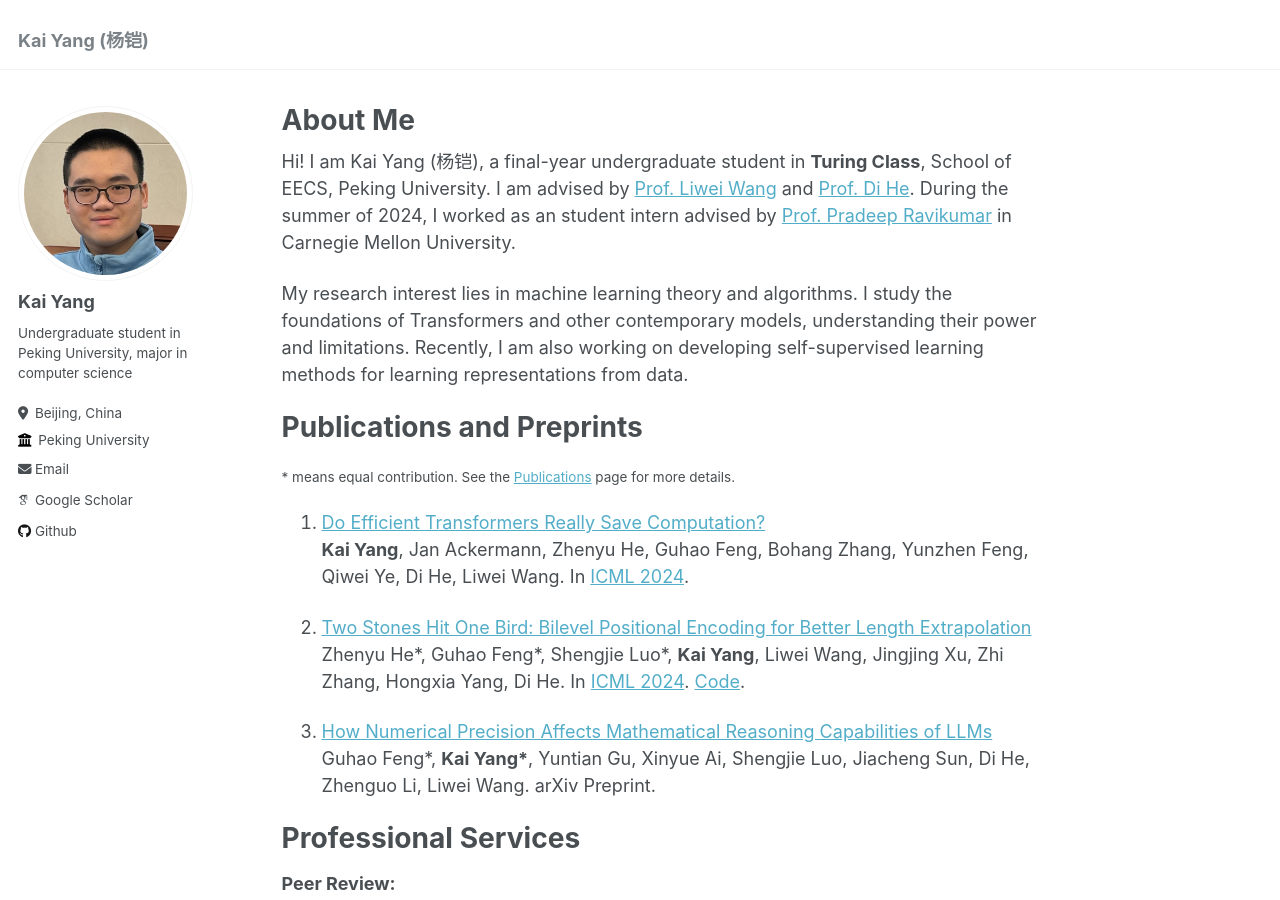
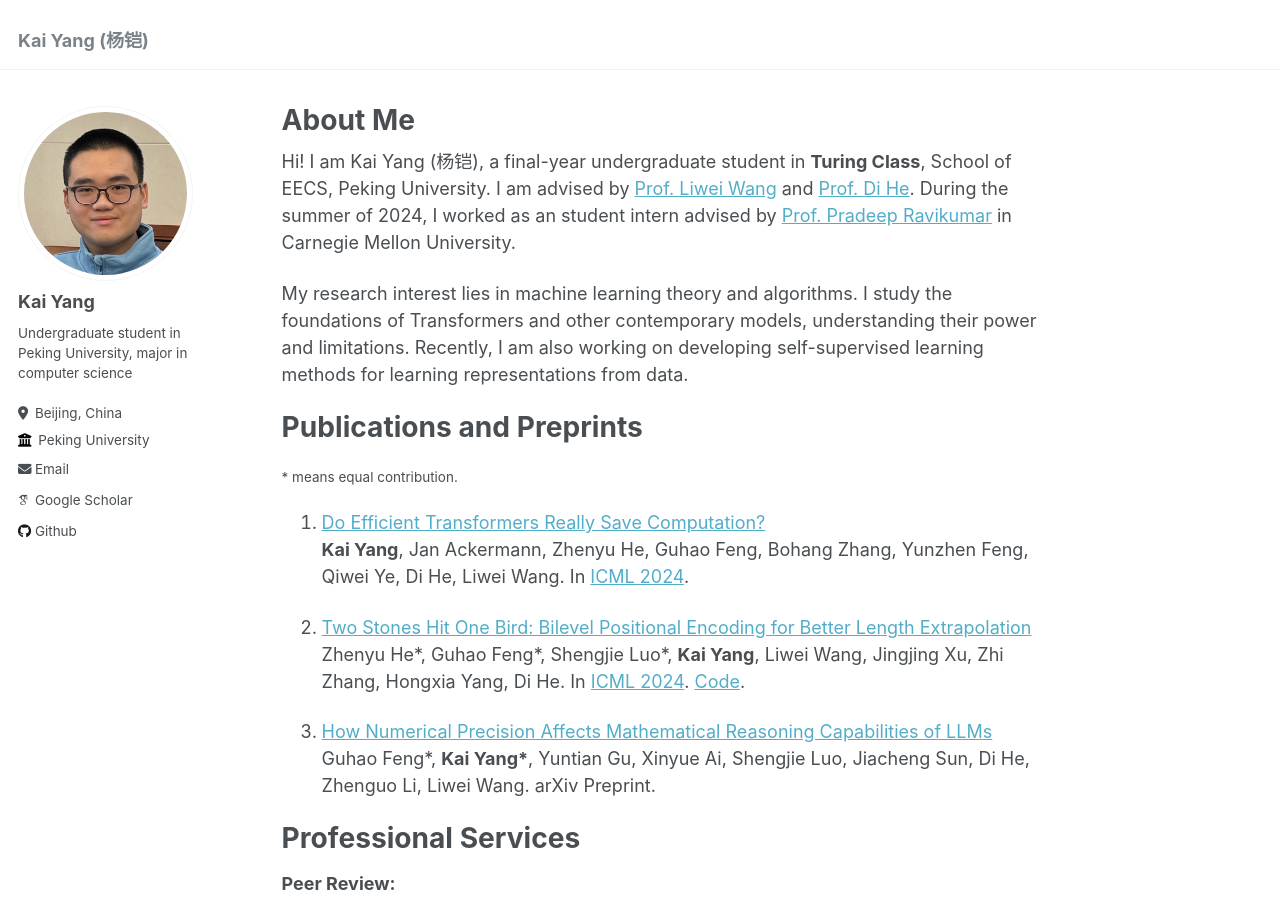
Before and after one commit to YK-YoungK/yk-youngk.github.io, a Jekyll site: the page built from _pages/about.md, in a window 1280 px wide and 900 px high. Built offline with Jekyll 4.4.1, drawn with Linux system fonts in a browser that asks for light colours; some web fonts are replaced.

Commit message:
Update about.md

```diff
--- a/_pages/about.md
+++ b/_pages/about.md
@@ -14,7 +14,7 @@ My research interest lies in machine learning theory and algorithms. I study the
 
 Publications and Preprints
 ======
-<sub>\* means equal contribution. See the [Publications](/publications/) page for more details. </sub>
+<sub>\* means equal contribution. </sub>
 
 1. [Do Efficient Transformers Really Save Computation?](https://arxiv.org/abs/2402.13934)\\
 **Kai Yang**, Jan Ackermann, Zhenyu He, Guhao Feng, Bohang Zhang, Yunzhen Feng, Qiwei Ye, Di He, Liwei Wang. In [ICML 2024](https://icml.cc//Conferences/2024).
```
